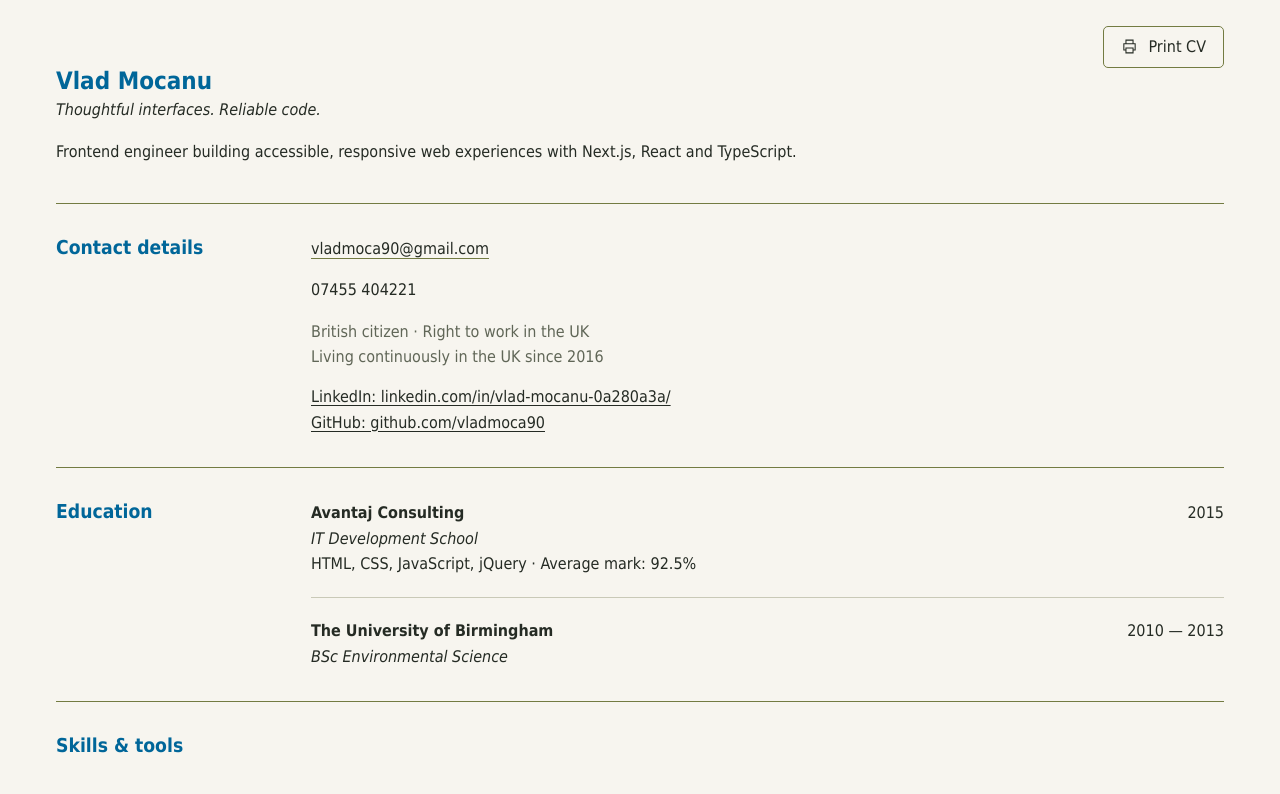
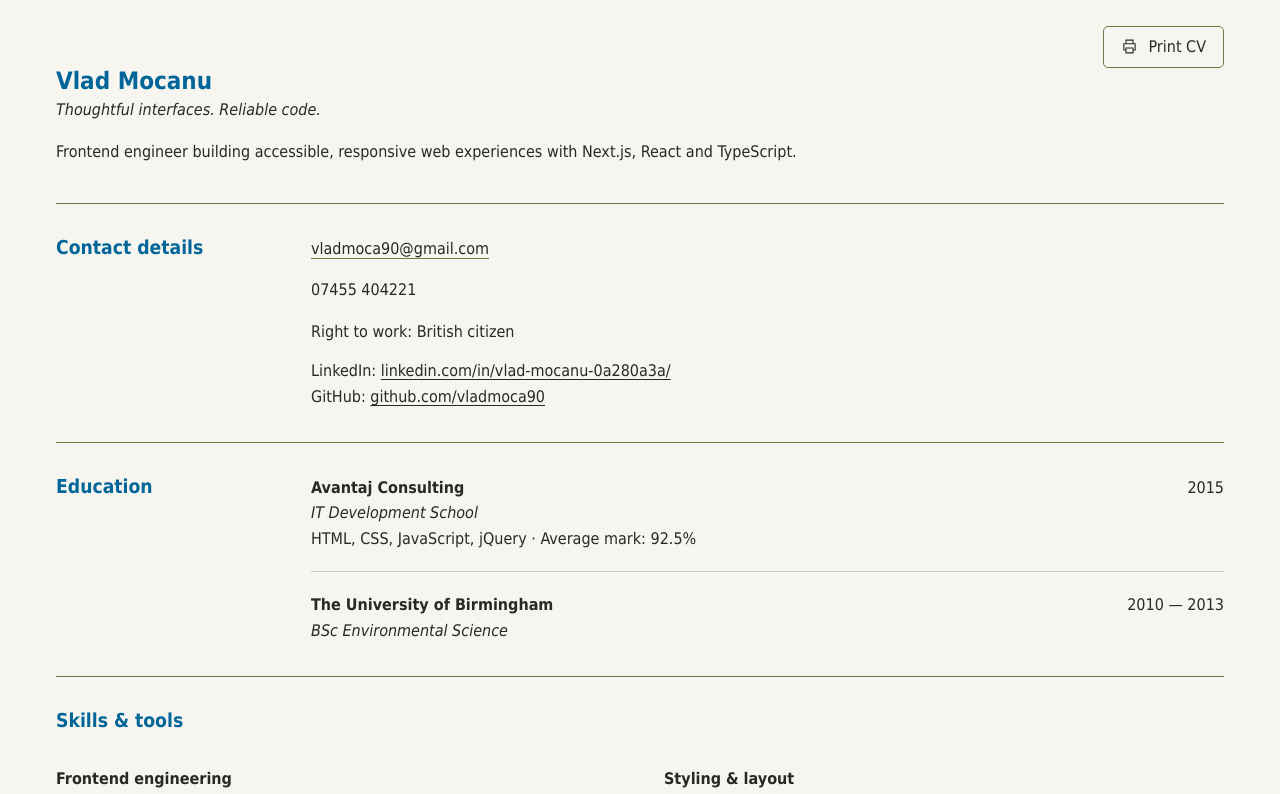
Before and after one commit to vladmoca90/Storybook-NextJS, a Next.js app: page /cv in a window 1280 px wide. Shown: the top 794 px of the page. Built offline with nearby package versions, Linux system fonts and the light colour scheme.

Commit message:
Fixed the contatc details section

```diff
--- a/app/cv/page.tsx
+++ b/app/cv/page.tsx
@@ -51,23 +51,24 @@ export default function CVPage() {
             >
               07455 404221
             </a>
-            <p>British citizen · Right to work in the UK</p>
-            <p>Living continuously in the UK since 2016</p>
+            <p>Right to work: British citizen</p>
             <div className="cv-contact-social mt-[0.875rem]">
+              LinkedIn:{" "}
               <a
                 href="https://www.linkedin.com/in/vlad-mocanu-0a280a3a/"
                 target="_blank"
                 rel="noreferrer"
               >
-                LinkedIn: linkedin.com/in/vlad-mocanu-0a280a3a/
+                linkedin.com/in/vlad-mocanu-0a280a3a/
               </a>
               <br />
+              GitHub:{" "}
               <a
                 href="https://github.com/vladmoca90"
                 target="_blank"
                 rel="noreferrer"
               >
-                GitHub: github.com/vladmoca90
+                github.com/vladmoca90
               </a>
             </div>
           </div>
--- a/app/cv/resume.css
+++ b/app/cv/resume.css
@@ -120,7 +120,7 @@
   line-height: 1.3;
 }
 .cv-contact p {
-  color: #606657;
+  color: inherit;
 }
 .cv-skip {
   background: var(--cv-ink);
```
